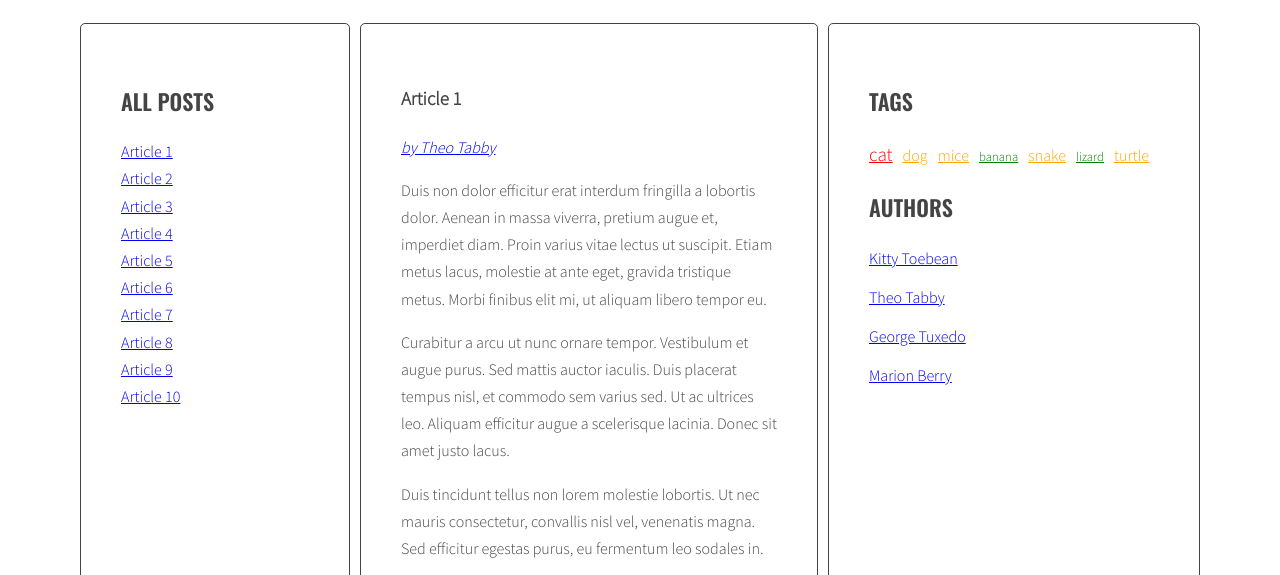
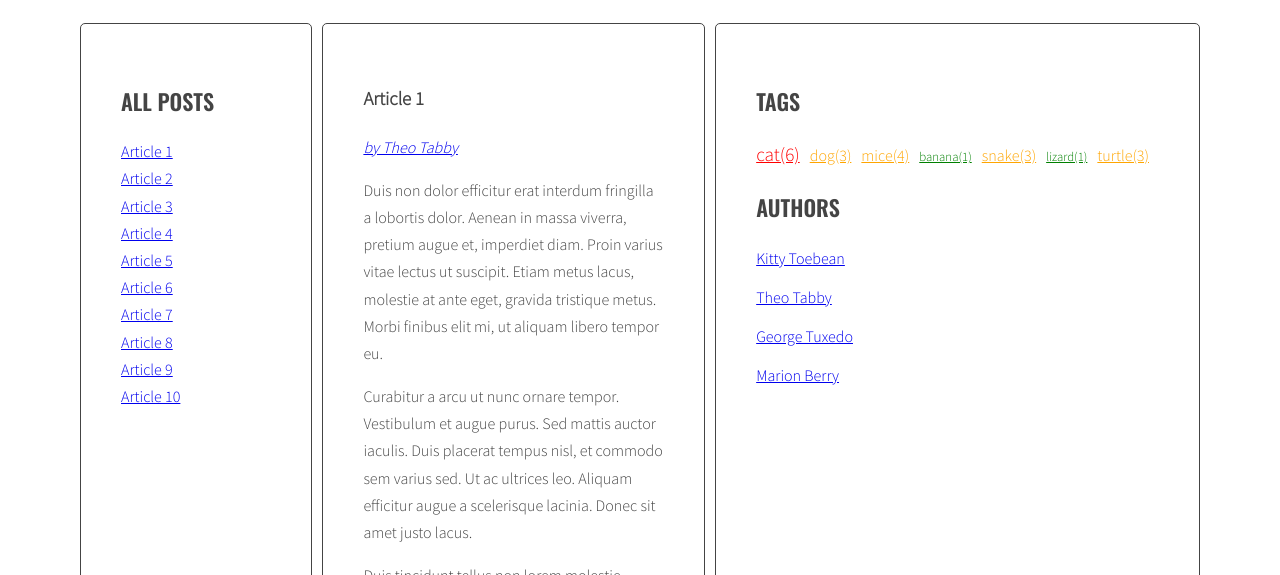
Before and after one commit to jakubhfake/javascript-blog, a website: page index.html in a window 1280 px wide. Shown: the part 220-795 px from the top of the page. Drawn offline with nearby package versions, Linux system fonts and the light colour scheme.

Commit message:
Delete one of double generateTags function

```diff
--- a/js/script.js
+++ b/js/script.js
@@ -1,4 +1,4 @@
-/* eslint-disable indent */
+
 'use strict';
 // Handlebars templates
 const templates = {
@@ -14,9 +14,11 @@ const opts = {
   articleTagsSelector: '.post-tags .list',
   dataTags: 'data-tags',
   articleAuthorSelector: '.post-author',
-  tagsSelector: '.tags.list',
+
   cloudClassCount: 5,
   cloudClassPrefix: 'tag-size-',
+  dataAuthors: 'data-author',
+  authorsListSelector: '.author.list',
 };
 
 const titleClickHandler = function (event) {
@@ -70,25 +72,72 @@ function generateTitleLinks(customSelector = '') {
 }
 generateTitleLinks();
 
-// Tagi w Artykułach
+//Tags Cloud: Wyświetlenie listy tagów
+
+function calculateTagsParams(tags){
+  const params = {max: 0, min: 999999};
+  for(let tag in tags){
+    //console.log(tag + ' was used ' + tags[tag] + ' times');
+    if(tags[tag] > params.max){
+      params.max = tags[tag];
+    }
+    if (tags[tag] < params.min){
+      params.min = tags[tag];
+    }
+  }
+  return params;
+}
+
+function calculateTagClass(count, params){
+  const normalizedCount = count - params.min;
+  const averageTagCount = params.max - params.min;
+  const percentageClassValue = normalizedCount / averageTagCount;
+  const classNumber = Math.round(percentageClassValue * (opts.cloudClassCount -1) + 1);
+  return opts.cloudClassPrefix + classNumber;
+}
 
 function generateTags() {
+  let allTags = {};
   const articles = document.querySelectorAll(opts.articleSelector);
-  for (let article of articles) {
-    const tagList = article.querySelector(opts.articleTagsSelector);
-    tagList.innerHTML='';
+
+  for(let article of articles) {
+    const tagsWrapper = article.querySelector(opts.articleTagsSelector);
+    tagsWrapper.innerHTML ='';
     let html = '';
-    const articleTag = article.getAttribute(opts.dataTags);
-    const articleTagsArray = articleTag.split(' ');
-
-    for(let tag of articleTagsArray){
-      const tagLinkHTML = '<li><a href="#tag-' + tag + '">' + tag + '</a></li>';
-      html =  html + tagLinkHTML;
+    const articleTags = article.getAttribute(opts.dataTags);
+    const articleTagsArray = articleTags.split(' ');
+    for(let tag of articleTagsArray) {
+      const linkHTML = '<li><a href="#tag-' + tag + '">' + tag + '</a></li>';
+      html = html + linkHTML;
+      if(!allTags[tag]) {
+        allTags[tag] = 1;
       }
-    tagList.innerHTML = html;
+      else {
+        allTags[tag]++;
       }
     }
+    tagsWrapper.innerHTML = html;
+  //  console.log('linki html: ', tagsWrapper.innerHTML);
+  }
+
+  const tagsWrapper = document.querySelector('.tags');
+  const tagsParams = calculateTagsParams(allTags);
+  let allTagsHTML = '';
+  for(let tag in allTags){
+    allTagsHTML += '<li><a href="#tag-' + tag + '" class="' + calculateTagClass(allTags[tag],tagsParams) + '">' + tag + '(' + allTags[tag] + ')' + '</a></li>';
+  }
+  tagsWrapper.innerHTML = allTagsHTML;
+}
 generateTags();
+
+function addClickListenersToTags() {
+  const linkTags = document.querySelectorAll('a[href^="#tag-"]');
+  for (let linkTag of linkTags) {
+    linkTag.addEventListener('click', tagClickHandler);
+  }
+}
+
+addClickListenersToTags();
 
 function tagClickHandler(event) {
   event.preventDefault();
@@ -113,76 +162,6 @@ function tagClickHandler(event) {
   generateTitleLinks('[data-tags~="' + tag + '"]');
 }
 
-//Tags Cloud: Wyświetlenie listy tagów
-
-function calculateTagsParams(tags){
-  const params = {max: 0, min: 999999};
-  for(let tag in tags){
-    console.log(tag + ' was used ' + tags[tag] + ' times');
-    if(tags[tag] > params.max){
-      params.max = tags[tag];
-    }
-    if (tags[tag] < params.min){
-      params.min = tags[tag];
-    }
-  }
-  return params;
-}
-
-  function calculateTagClass(count, params){
-    const normalizedCount = count - params.min;
-    const averageTagCount = params.max - params.min;
-    const percentageClassValue = normalizedCount / averageTagCount;
-    const classNumber = Math.round(percentageClassValue * (opts.cloudClassCount -1) + 1);
-    return opts.cloudClassPrefix + classNumber;
-
-  }
-
-
-function generateListTags() {
-  let allTags = {};
-  const articles = document.querySelectorAll(opts.articleSelector);
-
-  for(let article of articles) {
-    const tagsWrapper = document.querySelector(opts.tagsSelector);
-    tagsWrapper.innerHTML ='';
-    let html = '';
-    const articleTags = article.getAttribute(opts.dataTags);
-    const articleTagsArray = articleTags.split(' ');
-    for(let tag of articleTagsArray) {
-      const linkHTML = '<li><a href="#tag-' + tag + '">' + tag + '</a></li>';
-      html = linkHTML;
-      if(!allTags[tag]) {
-        allTags[tag] = 1;
-      }
-      else {
-        allTags[tag]++;
-      }
-    }
-    tagsWrapper.innerHTML = html;
-    console.log('linki html: ', tagsWrapper.innerHTML);
-  }
-    const tagsWrapper = document.querySelector('.tags');
-    const tagsParams = calculateTagsParams(allTags);
-    let allTagsHTML = '';
-    for(let tag in allTags){
-    allTagsHTML += '<li><a href="#tag-' + tag + '" class="' + calculateTagClass(allTags[tag],tagsParams) + '">' + tag /*+ '(' + allTags[tag] + ')' */+ '</a></li>';
-   }
-   tagsWrapper.innerHTML = allTagsHTML;
-}
-generateListTags();
-
-function addClickListenersToTags() {
-  const linkTags = document.querySelectorAll('a[href^="#tag-"]');
-  console.log('Links to articles: ', linkTags);
-
-  for (let linkTag of linkTags) {
-    linkTag.addEventListener('click', tagClickHandler);
-  }
-}
-
-addClickListenersToTags();
-
 // Article Authors
 
 function generateAuthors() {
@@ -198,6 +177,50 @@ addClickListenersToTags();
   }
 }
 generateAuthors();
+
+/* function calculateAuthorParams(authors){
+    const paramsAuthor = {max: 0, min: 999999};
+    for(let author in paramsAuthor){
+      console.log(author + ' was used ' + authors[author] + ' times');
+      if(authors[author] > paramsAuthor.max){
+        paramsAuthor.max = authors[author];
+      }
+      if (authors[author] < paramsAuthor.min){
+        paramsAuthor.min = authors[author];
+      }
+    }
+    return paramsAuthor;
+  }
+
+  function generateListAuthors() {
+    let authors = {};
+    const articles = document.querySelectorAll(opts.articleSelector);
+
+    for(let article of articles) {
+      const authorsWrapper = article.querySelector(opts.authorsListSelector);
+      authorsWrapper.innerHTML ='';
+      let html = '';
+      const articleAuthor = article.getAttribute(opts.dataAuthors);
+        const linkHTML = '<a href="#author-' + articleAuthor + '"><span>' + articleAuthor + '</span></a>';
+        html = linkHTML;
+        if(!authors[articleAuthor]) {
+          authors[articleAuthor] = 1;
+        }
+        else {
+          authors[articleAuthor]++;
+        }
+      authorsWrapper.innerHTML = html;
+    }
+   /*   console.log('author html: ', authorsWrapper.innerHTML);
+      const authorWrapper = document.querySelector('.author');
+      const paramsAuthor = calculateAuthorParams(authors);
+      let authorsHTML = '';
+      for(let author in authors){
+      authorsHTML += '<li><a href="#author-' + author + '">' + author + '(' + authors[author] + ')' + '</a></li>';
+     }
+     authorWrapper.innerHTML = authorsHTML;*/
+/*  }
+  generateListAuthors();*/
 
 function authorClickHandler(event) {
 
```
Also changed, not shown: index.html (+1 -2 lines). Lines whose indentation alone changed are shown as unchanged.
